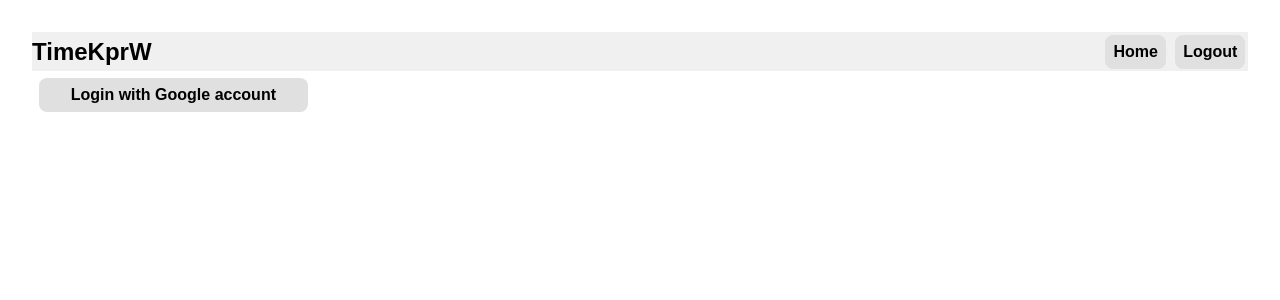
After one commit to nvsmirnov/timekprw, a Flask app: template app/templates/main.html in a window 1280 px wide. The commit adds this page. Shown: the top 300 px of the page. Run offline with Flask 2, Linux system fonts and the light colour scheme; the template is opened without the code that fills it, so the values that code supplies are empty; data comes from the database, SQL or seed files in the repository.

Commit message:
experiments with css

```diff
--- a/flaskapp/models.py
+++ b/app/models.py
@@ -1,4 +1,4 @@
-from flaskapp import db
+from app import db
 from flask_login import UserMixin
 from sqlalchemy.orm import relationship
 
--- /dev/null
+++ b/app/static/css/main.css
@@ -0,0 +1,85 @@
+body {
+  margin: 1em;
+  padding: 1em;
+}
+.menuline {
+  background-color: #f0f0f0;
+  display: -webkit-box;
+  display: flex;
+  display: -ms-flexbox;
+  -webkit-box-pack: justify;
+  justify-content: space-between;
+  -webkit-box-align: center;
+  -ms-flex-align: center;
+  align-items: center;
+}
+.menuheader {
+  font-family: Arial;
+  font-weight: bold;
+  font-size: 18pt;
+  vertical-align: middle;
+  display: inline-block;
+}
+.menuitems {
+  vertical-align: middle;
+  display: inline-block;
+}
+.container {
+  /*width: 1200px;*/
+  margin: 0 auto;
+}
+.menubutton {
+	background-color:#e0e0e0;
+	border-radius:6pt;
+	display:inline-block;
+	cursor:pointer;
+	color:black;
+	font-family:Arial;
+	font-size: 12pt;
+	font-weight: bold;
+	padding:6pt 6pt;
+	margin: 2pt;
+	text-decoration:none;
+}
+.button {
+	background-color:#e0e0e0;
+	border-radius:6pt;
+	display:inline-block;
+	cursor:pointer;
+	color:black;
+	font-family:Arial;
+	font-size:12pt;
+	font-weight:bold;
+	padding:6pt 24pt;
+	margin: 5pt;
+	text-decoration:none;
+}
+.button:hover {
+	background-color:#c0c0c0;
+}
+.button:active {
+	position:relative;
+	top:1px;
+}
+input {
+	font-family:Arial;
+	font-size:12pt;
+	padding:6pt 6pt;
+	margin: 5pt;
+}
+input[type="submit"] {
+	background-color:#e0e0e0;
+	border-radius:6pt;
+	display:inline-block;
+	cursor:pointer;
+	color:black;
+	font-family:Arial;
+	font-size:12pt;
+	font-weight:bold;
+	padding:6pt 24pt;
+	margin: 5pt;
+	text-decoration:none;
+}
+input[type="submit" i]:hover {
+	background-color:#c0c0c0;
+}
--- /dev/null
+++ b/app/templates/base.html
@@ -0,0 +1,27 @@
+<!DOCTYPE html>
+<html>
+    <head>
+        <meta charset="UTF-8">
+        {% if title %}
+            <title>{{ title }} - timekprw</title>
+        {% else %}
+            <title>timekprw</title>
+        {% endif %}
+        <link rel="stylesheet" href="{{ url_for('static', filename='css/main.css') }}">
+        <meta name="viewport" content="width=device-width, initial-scale=1">
+    </head>
+    <body>
+    <header>
+        <div class="menuline">
+            <div class="menuheader">TimeKprW</div>
+            <div>
+                <div class="menuitems"><a class="menubutton" href="{{ url_for('webroot') }}">Home</a></li></div>
+                <div class="menuitems"><a class="menubutton" href="{{ url_for('logout') }}">Logout</a></li></div>
+            </div>
+        </div>
+    </header>
+    <div class="container">
+        {% block content %}{% endblock %}
+    </div>
+    </body>
+</html>
--- /dev/null
+++ b/app/templates/main.html
@@ -0,0 +1,20 @@
+{% extends "base.html" %}
+
+{% block content %}
+    {% if not current_user.is_authenticated %}
+        <a class="button" href="/login">Login with Google account</a>
+    {% else %}
+        <p>Logged in as {{ current_user.email|e }}</p>
+        {% if hosts_with_users|length > 0 %}
+            Managed hosts and users:<br>
+            {% for host in hosts_with_users %}
+                &nbsp;&nbsp;Host: {{ host.hostname }}<br>
+                {% for user in host.users %}
+                    &nbsp;&nbsp;&nbsp;&nbsp;- <a class="button" href="/time/{{ user.uuid }}">{{ user.login }}</a><br>
+                {% endfor %}
+            {% endfor %}
+        {% else %}
+            No managed hosts with users found
+        {% endif %}
+    {% endif %}
+{% endblock %}
--- a/flaskapp/templates/time.html
+++ b/app/templates/time.html
@@ -1,12 +1,11 @@
 {% extends "base.html" %}
 
 {% block content %}
-    <h1>Time for user {{ username }}</h1>
+    <p>Add time for user {{ username }}</p>
     <form action="" method="post" novalidate>
         {{ form.hidden_tag() }}
         <p>
-            {{ form.amount.label }}<br>
-            {{ form.amount(size=5) }}
+            {{ form.amount.label }}: {{ form.amount(size=5) }}
         </p>
         <p>{{ form.submit() }}</p>
     </form>
--- a/main.py
+++ b/main.py
@@ -11,7 +11,7 @@ from flask_login import LoginManager, current_user, login_required, login_user,
 from oauthlib.oauth2 import WebApplicationClient
 import requests
 
-from flaskapp import app, db, models, forms
+from app import app, db, models, forms
 
 import logging
 from logging import debug, info, warning, error
@@ -47,29 +47,17 @@ def load_user(user_id):
 
 @app.route("/")
 def webroot():
-    if not current_user.is_authenticated:
+    if False and not current_user.is_authenticated:
         if os.environ.get('APP_ENVIRONMENT', None) == "dev":
             # TODO: remove this in prod
             user = models.Manager.query.filter_by(email='nsmirnov@gmail.com').first()
             login_user(user, remember=True)
             return redirect(url_for("webroot"))
-        rv = '<a class="button" href="/login">Google Login</a>'
-        return rv
-    else:
-        rv = f'<p>Hello, {current_user.name}! You\'re logged in! Email: {current_user.email}</p>' \
-             f'<p><a class="button" href="/logout">Logout</a></p>' \
-             f'<p>current_user: {html.escape(repr(current_user))}</p>'
+
+    hosts_with_users = []
+    if current_user.is_authenticated:
         hosts_with_users = [x for x in current_user.hosts if len(x.users)]
-        if not len(hosts_with_users):
-            rv += f'<p>No managed hosts with users found</p>'
-        else:
-            rv += f'<p>Managed hosts and users:</br>'
-            for host in hosts_with_users:
-                rv += f'&nbsp;&nbsp;' + html.escape(str(host)) + "<br>"
-                for user in host.users:
-                    rv += f'&nbsp;&nbsp;&nbsp;&nbsp;<a class="button" href="/time/{str(user.uuid)}">' + html.escape(str(user)) + "</a><br>"
-            rv += '</p>'
-        return rv
+    return render_template('main.html', title='Home', current_user=current_user, hosts_with_users=hosts_with_users)
 
 
 @app.route("/time/<user_uuid>", methods=['GET', 'POST'])
@@ -86,14 +74,13 @@ def time_for_user(user_uuid):
                                        user=user, owner=current_user)
         db.session.add(override)
         db.session.commit()
-        rv = f'Time override added for {user}, amount={amount}<br>'
-        rv += f'<a class="button" href="{url_for("webroot")}">Home</a>'
-        return rv
-    return render_template('time.html', title='Time Override', form=form, username=str(user))
+        return render_template('time_added.html', user=user, amount=amount)
+    else:
+        return render_template('time.html', title='Time Override', form=form, username=str(user))
 
 
 @app.route("/rest/overrides/<host_uuid>")
-def overrides_for_host(host_uuid):
+def rest_overrides_for_host(host_uuid):
     """
     REST: Fetch all time overrides for given host
     Authentication is not required
@@ -115,7 +102,7 @@ def overrides_for_host(host_uuid):
 
 
 @app.route("/rest/overrides_ack/<host_uuid>")
-def overrides_ack_for_host(host_uuid):
+def rest_overrides_ack_for_host(host_uuid):
     """
     REST: Acknowledge time overrides for host.
     Call after applying overrides on host.
@@ -141,11 +128,14 @@ def user():
     """
     Info about currently logged-in user (manager)
     """
-    return f"current_user: {html.escape(str(current_user))}"
+    if os.environ.get('APP_ENVIRONMENT', None) != "dev":
+        abort(404)
+    return f"current_user: <pre>{html.escape(repr(current_user))}</pre>"
 
 
 @app.route("/login")
 def login():
+    """Perform authentication with Google Auth"""
     # Find out what URL to hit for Google login
     google_provider_cfg = get_google_provider_cfg()
     authorization_endpoint = google_provider_cfg["authorization_endpoint"]
@@ -162,6 +152,7 @@ def login():
 
 @app.route("/login/callback")
 def callback():
+    """Callback for Google Auth"""
     # Get authorization code Google sent back to you
     code = request.args.get("code")
 
@@ -208,6 +199,7 @@ def callback():
     # Create a user in your db with the information provided by Google
     user = models.Manager.query.filter_by(ext_auth_id=unique_id, ext_auth_type=models.ExtAuthTypeGoogleAuth).first()
     if user:
+        # update user's data if we already have it
         if user.name != users_name: user.name = users_name
         if user.email != users_email: user.email = users_email
         #if user.picture != picture: user.picture = picture
```
Also changed, not shown: app/templates/time_added.html (added, +7 -0 lines), flaskapp/templates/base.html (deleted, +0 -16 lines), app/__init__.py (renamed from flaskapp/__init__.py), app/forms.py (renamed from flaskapp/forms.py).
